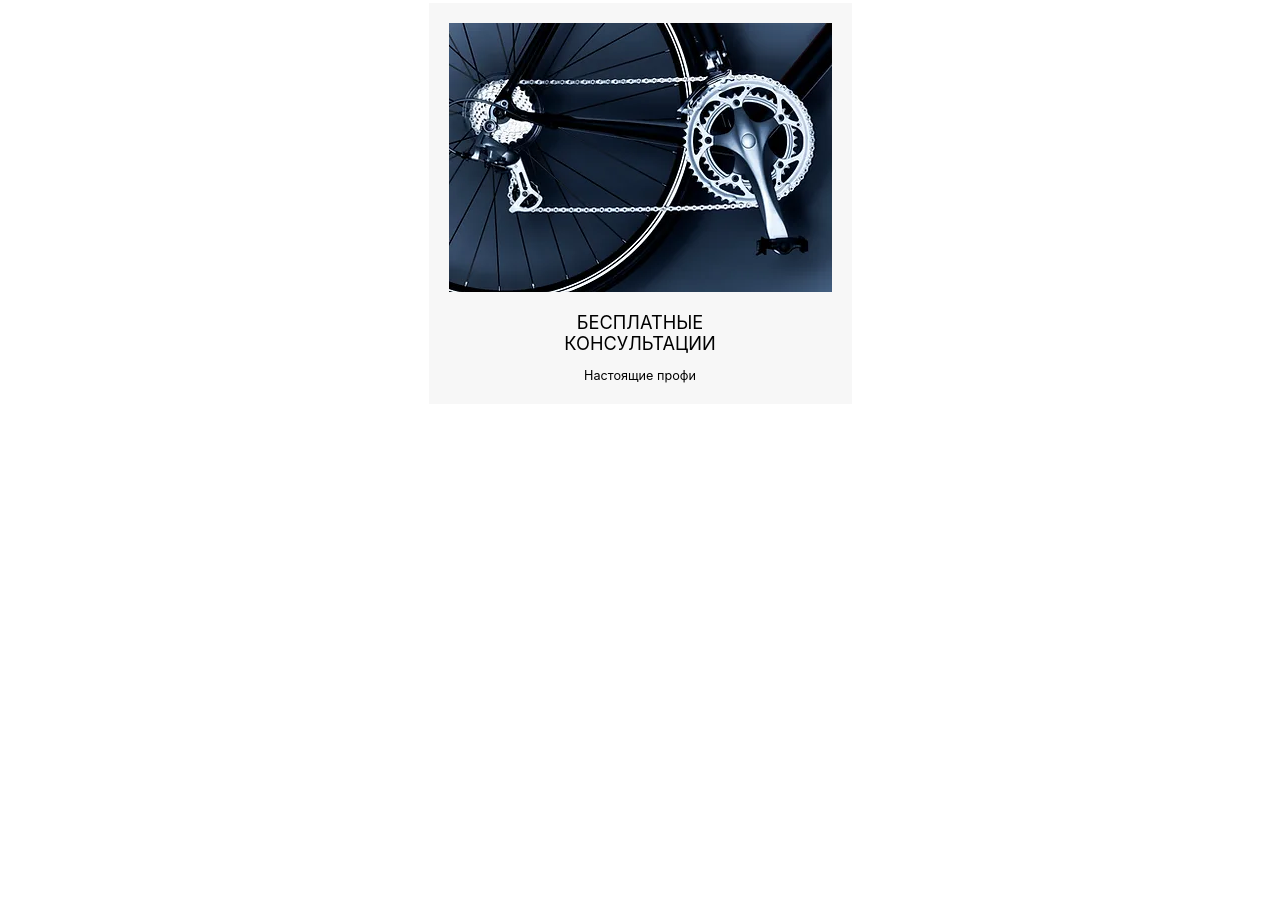
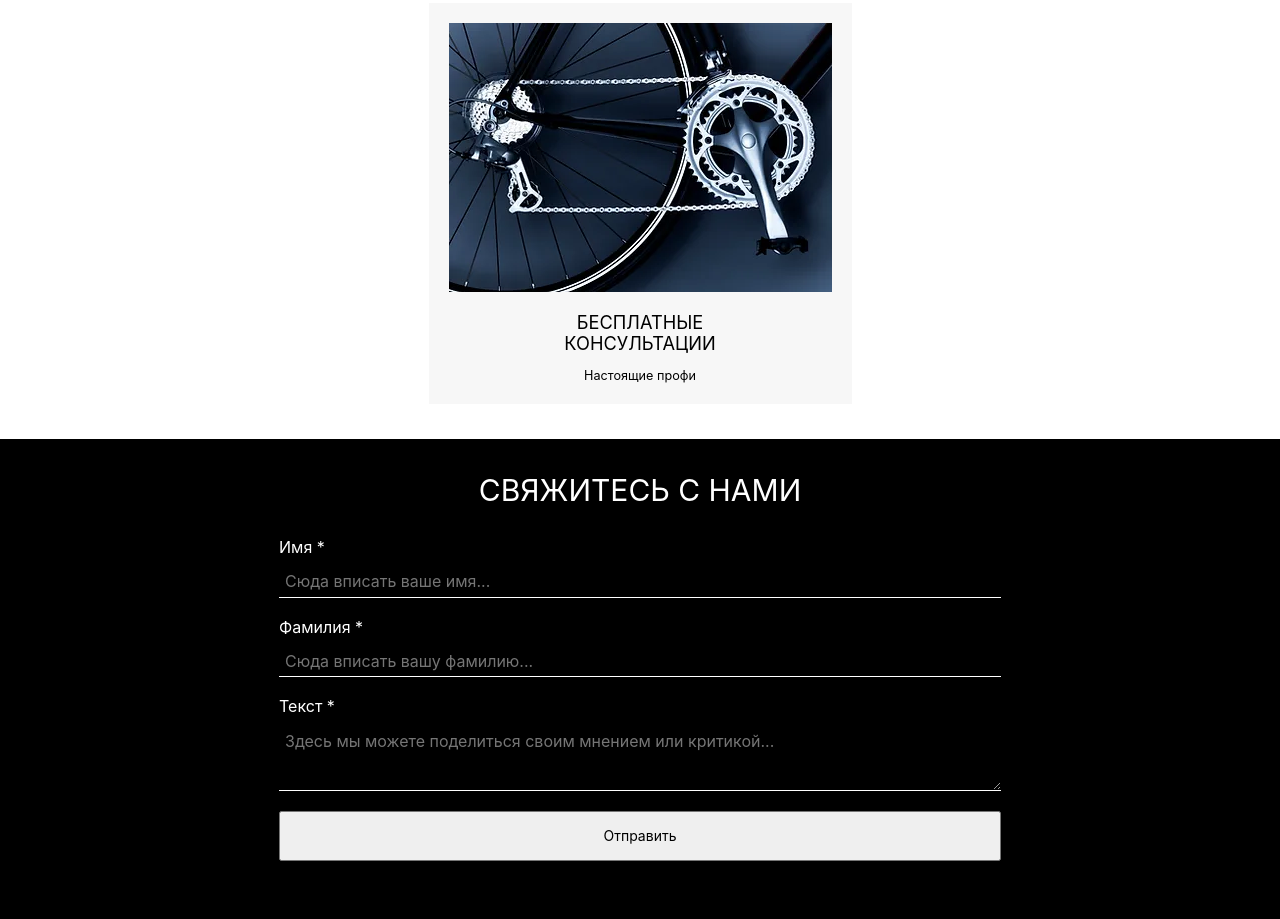
Before and after one commit to KnightParzivalll/SpinZone-Rentals, a plain HTML site: page src/index.html in a window 1280 px wide. Shown: the part 1229-2148 px from the top of the page. Before the commit the page ends 1643 px from the top, so only its background shows below. Drawn offline with Linux system fonts and the light colour scheme.

Commit message:
feat: add feedback form

```diff
--- a/src/css/index.css
+++ b/src/css/index.css
@@ -151,3 +151,79 @@
 
   color: black;
 }
+
+.feedback-form-inner-container {
+  padding: 2% 0 4% 0;
+
+  display: flex;
+  flex-direction: column;
+  justify-content: center;
+  align-items: center;
+  gap: 30px;
+}
+
+.feedback-form {
+  background-color: black;
+}
+
+.feedback-form-text {
+  color: white;
+  font-size: 30px;
+  text-align: center;
+}
+
+.feedback-form-form {
+  width: 60%;
+
+  display: flex;
+  flex-direction: column;
+  align-items: flex-start;
+  justify-content: center;
+
+  gap: 20px;
+}
+
+.feedback-form-form-group {
+  width: 100%;
+
+  display: flex;
+  flex-direction: column;
+  justify-content: center;
+  align-items: flex-start;
+
+  gap: 10px;
+}
+
+.feedback-form-form-group input,
+textarea {
+  width: 100%;
+
+  appearance: none;
+  outline: none;
+  border: none;
+
+  background-color: transparent;
+
+  border-bottom: 1px solid white;
+
+  color: white;
+
+  padding: 6px;
+}
+
+.feedback-form-form-group textarea {
+  min-width: 100%;
+  max-width: 100%;
+
+  height: 65px;
+
+  min-height: 65px;
+  max-height: 65px;
+}
+
+.feedback-form-form button {
+  width: 100%;
+  height: 50px;
+
+  font-size: 14px;
+}
--- a/src/index.html
+++ b/src/index.html
@@ -106,6 +106,46 @@
           </div>
         </div>
       </section>
+
+      <section class="safe-container feedback-form">
+        <div class="feedback-form-inner-container">
+          <div class="feedback-form-text">
+            <p>СВЯЖИТЕСЬ С НАМИ</p>
+          </div>
+          <form class="feedback-form-form" action="">
+            <div class="feedback-form-form-group">
+              <label for="first-name">Имя *</label>
+              <input
+                type="text"
+                id="first-name"
+                name="first-name"
+                placeholder="Сюда вписать ваше имя..."
+                required
+              />
+            </div>
+            <div class="feedback-form-form-group">
+              <label for="last-name">Фамилия *</label>
+              <input
+                type="text"
+                id="last-name"
+                name="last-name"
+                placeholder="Сюда вписать вашу фамилию..."
+                required
+              />
+            </div>
+            <div class="feedback-form-form-group">
+              <label for="message">Текст *</label>
+              <textarea
+                id="message"
+                name="message"
+                placeholder="Здесь мы можете поделиться своим мнением или критикой..."
+                required
+              ></textarea>
+            </div>
+            <button type="submit" class="btn">Отправить</button>
+          </form>
+        </div>
+      </section>
     </main>
 
     <footer></footer>
```
